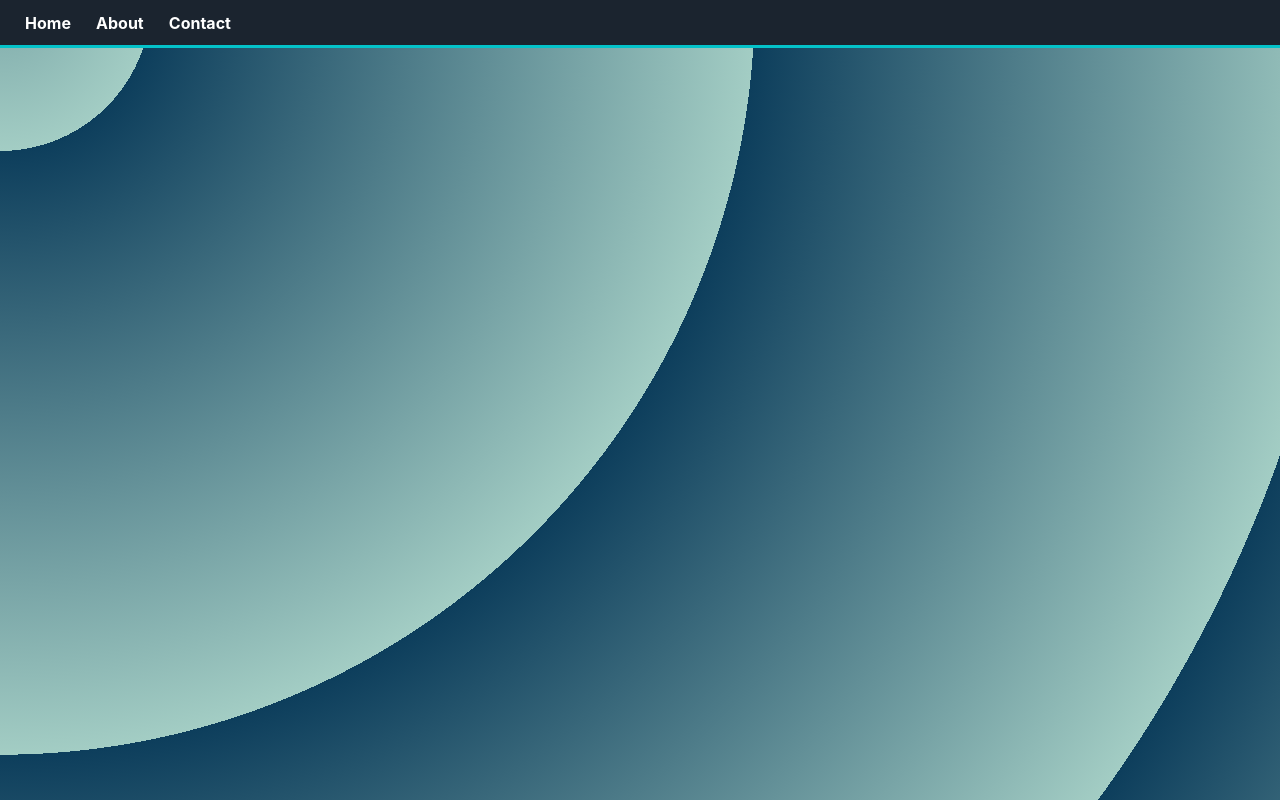
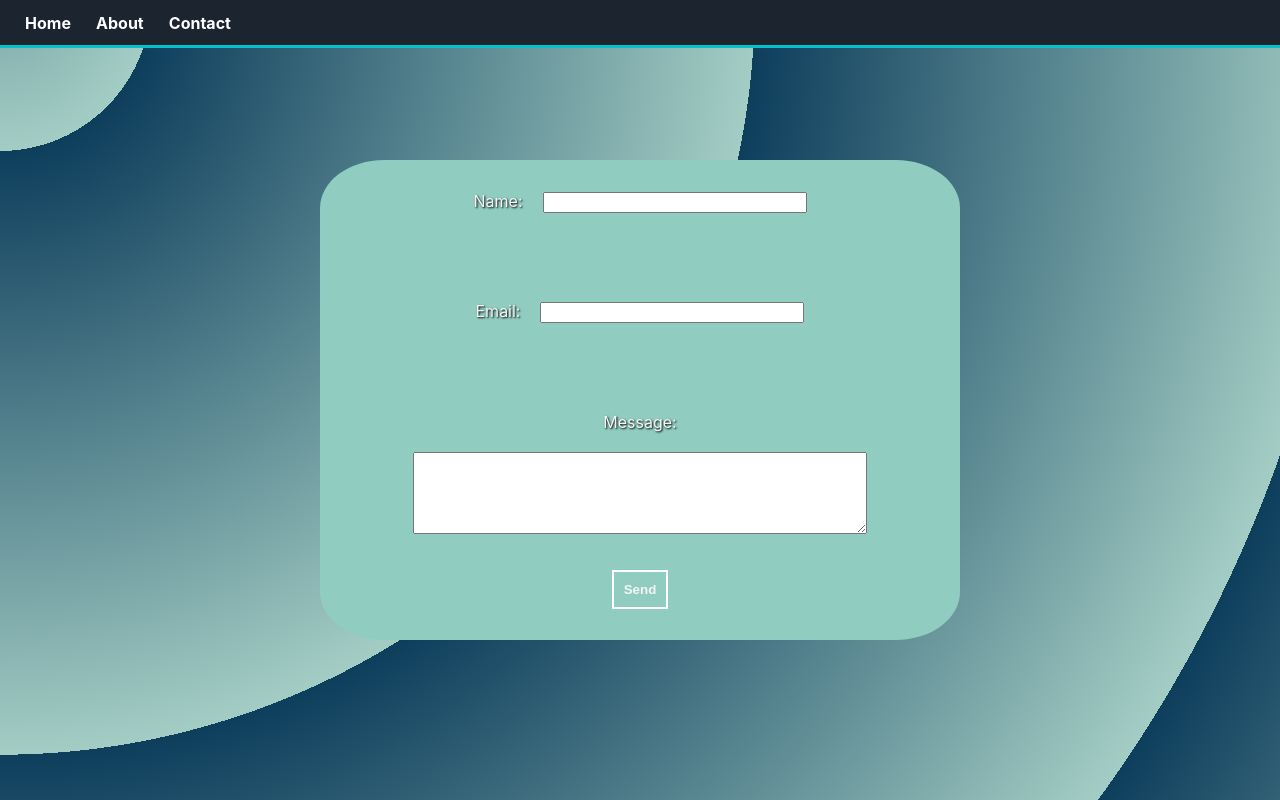
Before and after one commit to AlexEBean/Portfolio, a React (Create React App) app: page /#/contact in a window 1280 px wide. Built offline with nearby package versions, Linux system fonts and the light colour scheme.

Commit message:
basic portfolio finished

```diff
--- a/package.json
+++ b/package.json
@@ -7,6 +7,7 @@
     "@testing-library/jest-dom": "^5.11.6",
     "@testing-library/react": "^11.2.2",
     "@testing-library/user-event": "^12.6.0",
+    "emailjs-com": "^2.6.4",
     "react": "^17.0.1",
     "react-dom": "^17.0.1",
     "react-router-dom": "^5.2.0",
--- a/src/components/Contact/Contact.css
+++ b/src/components/Contact/Contact.css
@@ -1,7 +1,63 @@
 .contact{
-    min-height: 100vh;
+    height: 100vh;
     width: 100vw;
     background: repeating-radial-gradient(circle at top left, #0D3E5C 10%, #A3CDC4 50%);
     display: flex;
     justify-content: center;
+    align-items: center;
 }
+
+
+.contact-form{
+    height: 60%;
+    width: 50%;
+    display: flex;
+    flex-direction: column;
+    justify-content: space-around;
+    align-items: center;
+    border-radius: 10%;
+    background-color:#90ccc0;
+}
+
+.info{
+    height: 10%;
+    width:100%;
+}
+
+label{
+    color: whitesmoke;
+    font-size: 16px;
+    text-shadow: 1px 1px 2px black;
+}
+
+.input {
+    width: 40%;
+    margin-left: 20px;
+}
+
+.message{
+    height: 20%;
+    width: 100%;
+}
+
+.message-input{
+    height: 80%;
+    width: 70%;
+    align-items: flex-start;
+      justify-content: center;
+}
+
+.submit{
+    background-color: transparent;
+    color: whitesmoke;
+    font-weight: bold;
+    border: 2px solid white;
+    padding: 10px;
+}
+
+.submit:hover{
+    cursor: pointer;
+    background-color: #04c2c9;
+    border: 2px solid #04c2c9;
+    transition: all .35s ease-in-out;
+}
--- a/src/components/Contact/Contact.js
+++ b/src/components/Contact/Contact.js
@@ -1,9 +1,57 @@
 import React from "react"
+import emailjs from 'emailjs-com'
 import "./Contact.css"
 
 const Contact = () => {
+
+  const sendEmail = (e) => {
+    e.preventDefault()
+
+    emailjs.sendForm('service_bg3aw48', 'template_4jahplr', e.target, 'user_4rQNdQSMXRXWsnIvNXxgz')
+      .then((res) => {
+        alert('Email Sent')
+      })
+      .catch((err) => {
+        alert('Cannot Send')
+      })
+  }
+
   return (
-    <div className = "contact">Contact</div>
+    <div className = "contact">
+      <form className='contact-form' onSubmit={sendEmail}>
+        <div className = 'info'>
+          <label>Name:
+            <input
+              className = "input"
+              type='text'
+              name='name' />
+          </label>
+        </div>
+        <div className = 'info'>
+          <label>Email:
+            <input
+              className = "input"
+              type='text'
+              name='email' />
+          </label>
+        </div>
+        <div className = 'message'>
+          <label>Message:</label>
+          <br/>
+          <br/>
+          <textarea
+            className = "message-input"
+            name='message'>
+          </textarea>
+        </div>
+        <input
+          className = "submit"
+          type='submit'
+          name='submit'
+          value='Send'
+        />
+      </form>
+    </div>
   )
 }
 export default Contact
--- a/src/components/Home/Home.css
+++ b/src/components/Home/Home.css
@@ -13,7 +13,7 @@
     width: 100vw;
     display: flex;
     flex-direction: column;
-    color: white;
+    color: whitesmoke;
     align-items: center;
     justify-content: space-around;
     font-size: 32px;
```
Also changed, not shown: public/logo192.png (added), 1 other file (tests, documents, lock files or other folders).
